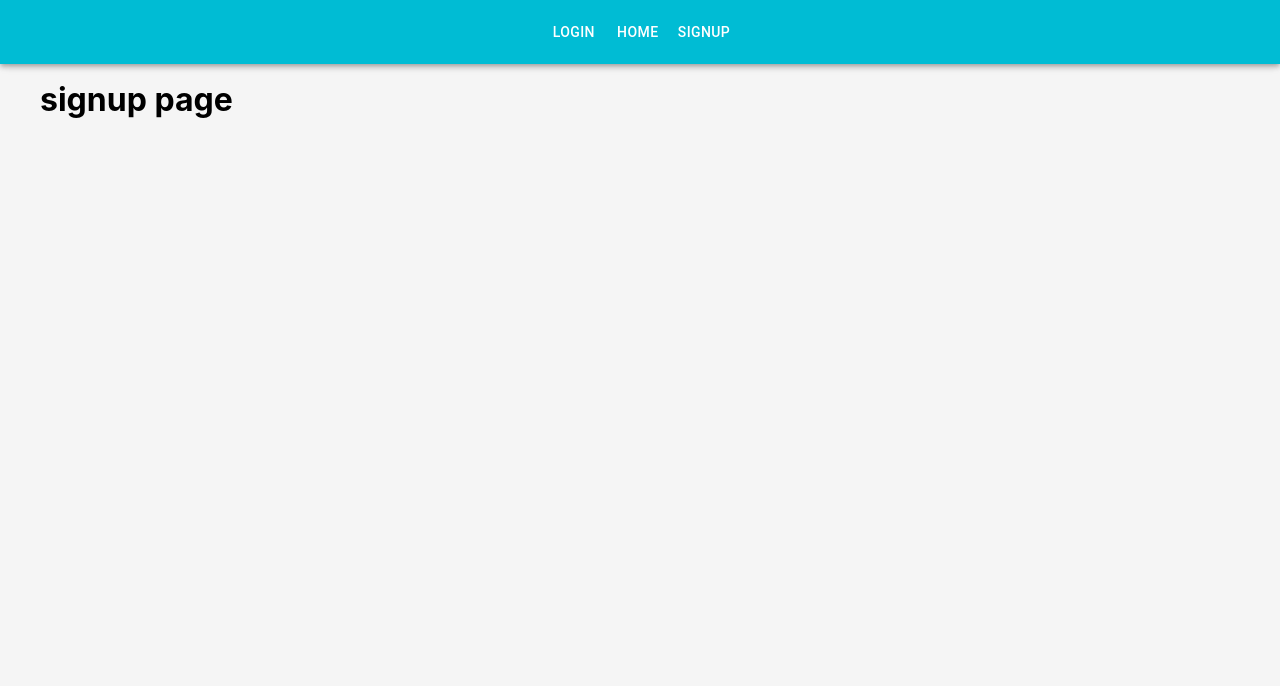
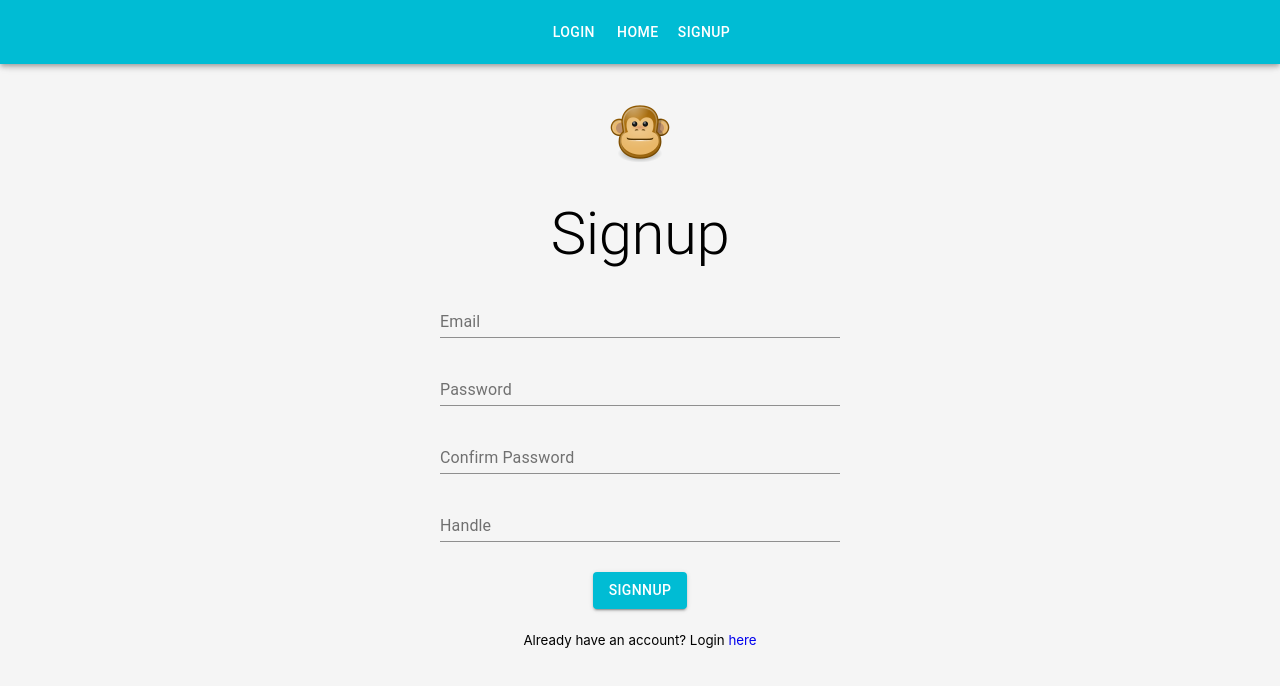
Before and after one commit to msksaul/SocialMedia-Frontend, a React (Create React App) app: page /signup in a window 1280 px wide. Shown: the top 686 px of the page. Built offline with nearby package versions, Linux system fonts and the light colour scheme.

Commit message:
Signup and Auth State

```diff
--- a/package.json
+++ b/package.json
@@ -9,6 +9,7 @@
     "@testing-library/user-event": "^7.1.2",
     "axios": "^0.20.0",
     "dayjs": "^1.9.3",
+    "jwt-decode": "^3.0.0",
     "react": "^16.13.1",
     "react-dom": "^16.13.1",
     "react-router-dom": "^5.2.0",
--- a/src/App.js
+++ b/src/App.js
@@ -1,34 +1,33 @@
 import React from 'react';
 import { BrowserRouter as Router, Switch, Route } from 'react-router-dom'
+import themeFile from './util/theme'
+import jwtDecode from 'jwt-decode'
 import './App.css';
 
 import { MuiThemeProvider, createMuiTheme } from '@material-ui/core/styles'
 
 import Navbar from './components/Navbar'
+import AuthRoute from './util/AuthRoute'
 
 import home from './pages/home'
 import login from './pages/login'
 import signup from './pages/signup'
 
-const theme = createMuiTheme({
-  palette: {
-    primary: {
-      light: '#33c9dc',
-      main: '#00bcd4',
-      dark: '#008394',
-      contrastText: '#fff'
-    },
-    secondary: {
-      light: '#ff6333',
-      main: '#ff3d00',
-      dark: '#b22a00',
-      contrastText: '#fff'
-    }
-  },
-  typography: {
-    useNextVariants: true
+const theme = createMuiTheme(themeFile)
+
+const token = localStorage.FBIdToken
+let authenticated
+
+if(token) {
+  const decodedToken = jwtDecode(token)
+  if(decodedToken.exp * 1000 < Date.now()) {
+    window.location.href = '/login'
+    authenticated = false
   }
-})
+  else {
+    authenticated = true
+  }
+}
 
 function App() {
   return (
@@ -39,8 +38,8 @@
           <div className='container'>
             <Switch>
               <Route exact path='/' component={home}/>
-              <Route exact path='/login' component={login}/>
-              <Route exact path='/signup' component={signup}/>
+              <AuthRoute exact path='/login' component={login} authenticated={authenticated}/>
+              <AuthRoute exact path='/signup' component={signup} authenticated={authenticated}/>
             </Switch>
           </div>
         </Router>
--- a/src/pages/login.js
+++ b/src/pages/login.js
@@ -11,33 +11,9 @@
 import Button from '@material-ui/core/Button'
 import CircularProgress from '@material-ui/core/CircularProgress'
 
-const styles = {
-  form: {
-    textAlign: 'center'
-  },
-  image: {
-    margin: '20px auto 20px auto'
-  },
-  pageTitle: {
-    margin: '10px auto 10px auto'
-  },
-  textField: {
-    margin: '10px auto 10px auto'
-  },
-  button: {
-    marginTop: 20,
-    marginBottom: 20,
-    position: 'relative'
-  },
-  customError: {
-    color: 'red',
-    fontSize: '0.8rem',
-    marginTop: 10
-  },
-  progress: {
-    position: 'absolute'
-  }
-}
+const styles = (theme) => ({
+  ...theme.formType
+})
 
 export class login extends Component {
 
@@ -63,6 +39,7 @@
     axios.post('/login', userData)
       .then(res => {
         console.log(res.data)
+        localStorage.setItem('FBIdToken', `Bearer ${res.data.token}`)
         this.setState({
           loading: false
         })
--- a/src/pages/signup.js
+++ b/src/pages/signup.js
@@ -1,13 +1,113 @@
 import React, { Component } from 'react'
+import withStyles from '@material-ui/core/styles/withStyles'
+import PropTypes from 'prop-types'
+import AppIcon from '../images/icon.png'
+import axios from 'axios'
+import { Link } from 'react-router-dom'
+
+import Grid from '@material-ui/core/Grid'
+import Typography from '@material-ui/core/Typography'
+import TextField from '@material-ui/core/TextField'
+import Button from '@material-ui/core/Button'
+import CircularProgress from '@material-ui/core/CircularProgress'
+
+const styles = (theme) => ({
+  ...theme.formType
+})
 
 export class signup extends Component {
+
+  constructor() {
+    super()
+    this.state = {
+      email: '',
+      password: '',
+      confirmPassword: '',
+      handle: '',
+      loading: false,
+      errors: {}
+    }
+  }
+
+  handleSubmit = (event) => {
+    event.preventDefault()
+    this.setState({
+      loading: true
+    })
+    const newUserData = {
+      email: this.state.email,
+      password: this.state.password,
+      confirmPassword: this.state.confirmPassword,
+      handle: this.state.handle
+    }
+    axios.post('/signup', newUserData)
+      .then(res => {
+        console.log(res.data)
+        localStorage.setItem('FBIdToken', `Bearer ${res.data.token}`)
+        this.setState({
+          loading: false
+        })
+        this.props.history.push('/')
+      })
+      .catch(err => {
+        this.setState({
+          errors: err.response.data,
+          loading: false
+        })
+      })
+  }
+
+  handleChange = (event) => {
+    this.setState({
+      [event.target.name]: event.target.value
+    })
+  }
+
   render() {
+
+    const { classes } = this.props
+    const { errors, loading } = this.state
+
     return (
-      <div>
-        <h1>signup page</h1>
-      </div>
+      <Grid container className={classes.form}>
+        <Grid item sm/>
+        <Grid item sm>
+          <img src={AppIcon} alt='icon' className={classes.image}/>
+          <Typography variant='h2' className={classes.pageTitle}>
+            Signup
+          </Typography>
+          <form noValidate onSubmit={this.handleSubmit}>
+            <TextField id='email' name='email' type='email' label='Email' className={classes.textField}
+            value={this.state.email} helperText={errors.email} error={errors.email ? true : false} onChange={this.handleChange} fullWidth/>
+            <TextField id='password' name='password' type='password' label='Password' className={classes.textField}
+            value={this.state.password} helperText={errors.password} error={errors.password ? true : false} onChange={this.handleChange} fullWidth/>
+            <TextField id='confirmPassword' name='confirmPassword' type='password' label='Confirm Password' className={classes.textField}
+            value={this.state.confirmPassword} helperText={errors.confirmPassword} error={errors.confirmPassword ? true : false} onChange={this.handleChange} fullWidth/>
+            <TextField id='handle' name='handle' type='text' label='Handle' className={classes.textField}
+            value={this.state.handle} helperText={errors.handle} error={errors.handle ? true : false} onChange={this.handleChange} fullWidth/>
+            {errors.general && (
+              <Typography variant='body2' className={classes.customError}>
+                {errors.general}
+              </Typography>
+            )}
+            <Button type='submit' variant='contained' color='primary' className={classes.button} disabled={loading}>
+              Signnup
+              {loading && (
+                <CircularProgress size={30} className={classes.progress}/>
+              )}
+            </Button>
+            <br/>
+            <small className={classes.small}>Already have an account? Login <Link to='/login'>here</Link></small>
+          </form>
+        </Grid>
+        <Grid item sm/>
+      </Grid>
     )
   }
 }
 
-export default signup
+signup.propTypes = {
+  classes: PropTypes.object.isRequired
+}
+
+export default withStyles(styles)(signup)
--- /dev/null
+++ b/src/util/AuthRoute.js
@@ -0,0 +1,8 @@
+import React from 'react'
+import { Route, Redirect } from 'react-router-dom'
+
+const AuthRoute = ({ component: Component, authenticated, ...rest }) => (
+<Route {...rest} render={(props) => authenticated === true ? <Redirect to='/'/> : <Component {...props}/>}/>
+)
+
+export default AuthRoute
--- /dev/null
+++ b/src/util/theme.js
@@ -0,0 +1,46 @@
+export default {
+  palette: {
+    primary: {
+      light: '#33c9dc',
+      main: '#00bcd4',
+      dark: '#008394',
+      contrastText: '#fff'
+    },
+    secondary: {
+      light: '#ff6333',
+      main: '#ff3d00',
+      dark: '#b22a00',
+      contrastText: '#fff'
+    }
+  },
+  formType: {
+    typography: {
+      useNextVariants: true
+    },
+    form: {
+      textAlign: 'center'
+    },
+    image: {
+      margin: '20px auto 20px auto'
+    },
+    pageTitle: {
+      margin: '10px auto 10px auto'
+    },
+    textField: {
+      margin: '10px auto 10px auto'
+    },
+    button: {
+      marginTop: 20,
+      marginBottom: 20,
+      position: 'relative'
+    },
+    customError: {
+      color: 'red',
+      fontSize: '0.8rem',
+      marginTop: 10
+    },
+    progress: {
+      position: 'absolute'
+    }
+  }
+}
```
Also changed, not shown: 1 other file (tests, documents, lock files or other folders).
